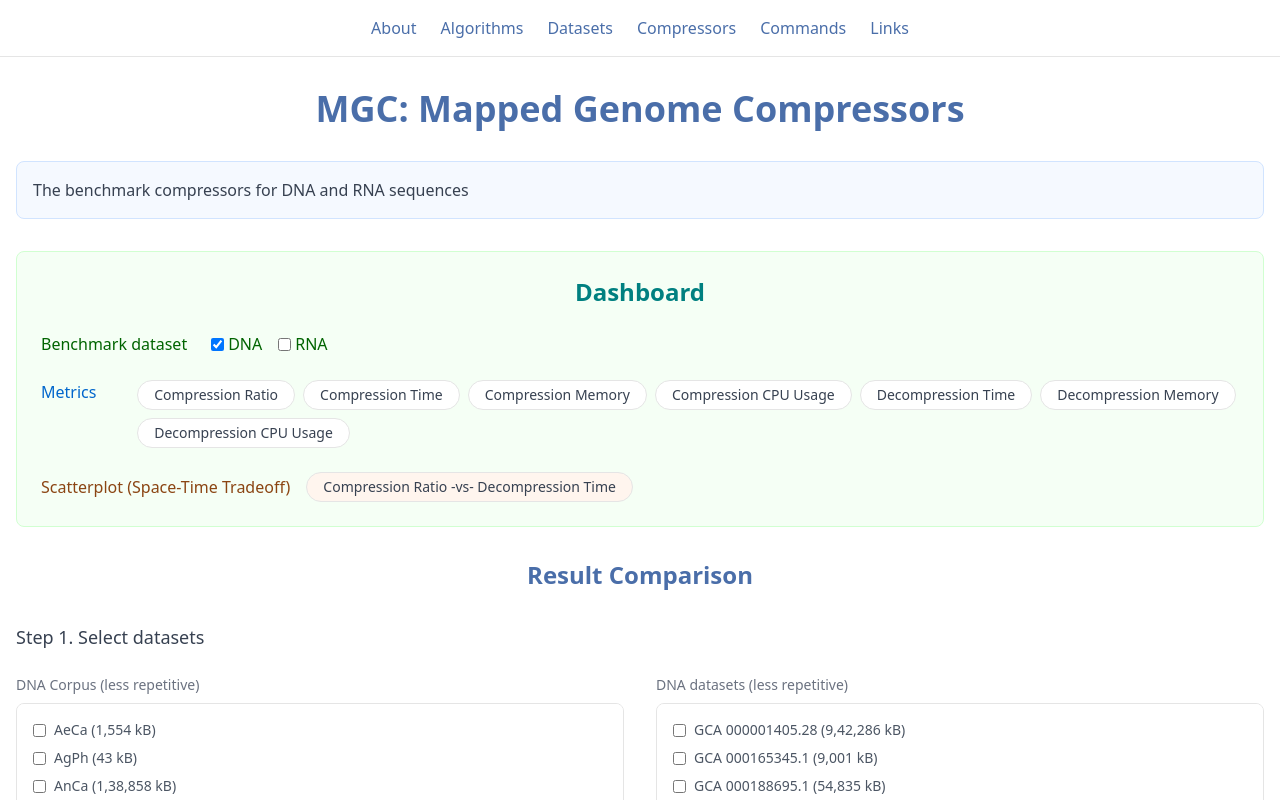
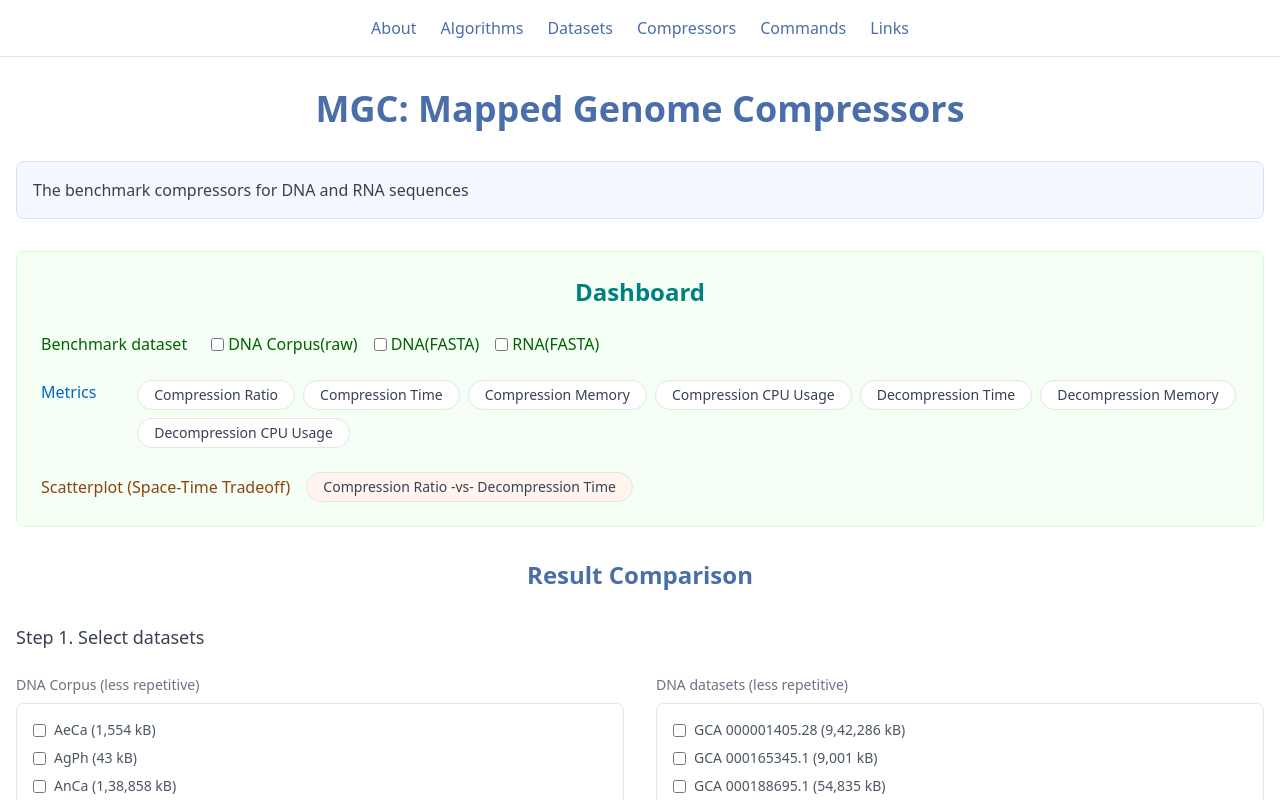
Before and after one commit to ChakrabortyDiya/mgc, a Next.js app in the folder frontend/: page / in a window 1280 px wide. Shown: the top 800 px of the page. Built offline with nearby package versions, Linux system fonts and the light colour scheme.

Commit message:
fixed options

```diff
--- a/frontend/components/quick-selector.tsx
+++ b/frontend/components/quick-selector.tsx
@@ -6,7 +6,20 @@ import axios from "axios";
 
 export function QuickSelector() {
   const [testData, setTestData] = useState({
-    genomes: { DNA: true, RNA: false },
+    genomes: {
+      DNA_Corpus: {
+        size: "DNA Corpus(raw)",
+        checked: false,
+      },
+      DNA: {
+        size: "DNA(FASTA)",
+        checked: false,
+      },
+      RNA: {
+        size: "RNA(FASTA)",
+        checked: false,
+      },
+    },
     otherDatasets: { RawFASTA: false, MultiFASTA: false, FASTQ: false },
   });
 
@@ -51,15 +64,15 @@ export function QuickSelector() {
         <div className="flex flex-wrap items-center gap-6">
           <span className="text-[#006400] font-medium">Benchmark dataset</span>
           <div className="flex gap-4">
-            {Object.entries(testData.genomes).map(([size, checked]) => (
+          {Object.entries(testData.genomes).map(([size, data]: [string, { size: string; checked: boolean }]) => (
               <label key={size} className="inline-flex items-center">
                 <input
                   type="checkbox"
-                  checked={checked}
+                  checked={data.checked}
                   onChange={() => handleTestDataChange("genomes", size)}
                   className="form-checkbox text-[#4A6EA9]"
                 />
-                <span className="ml-1 text-[#006400]">{size}</span>
+                <span className="ml-1 text-[#006400]">{data.size}</span>
               </label>
             ))}
           </div>
```
